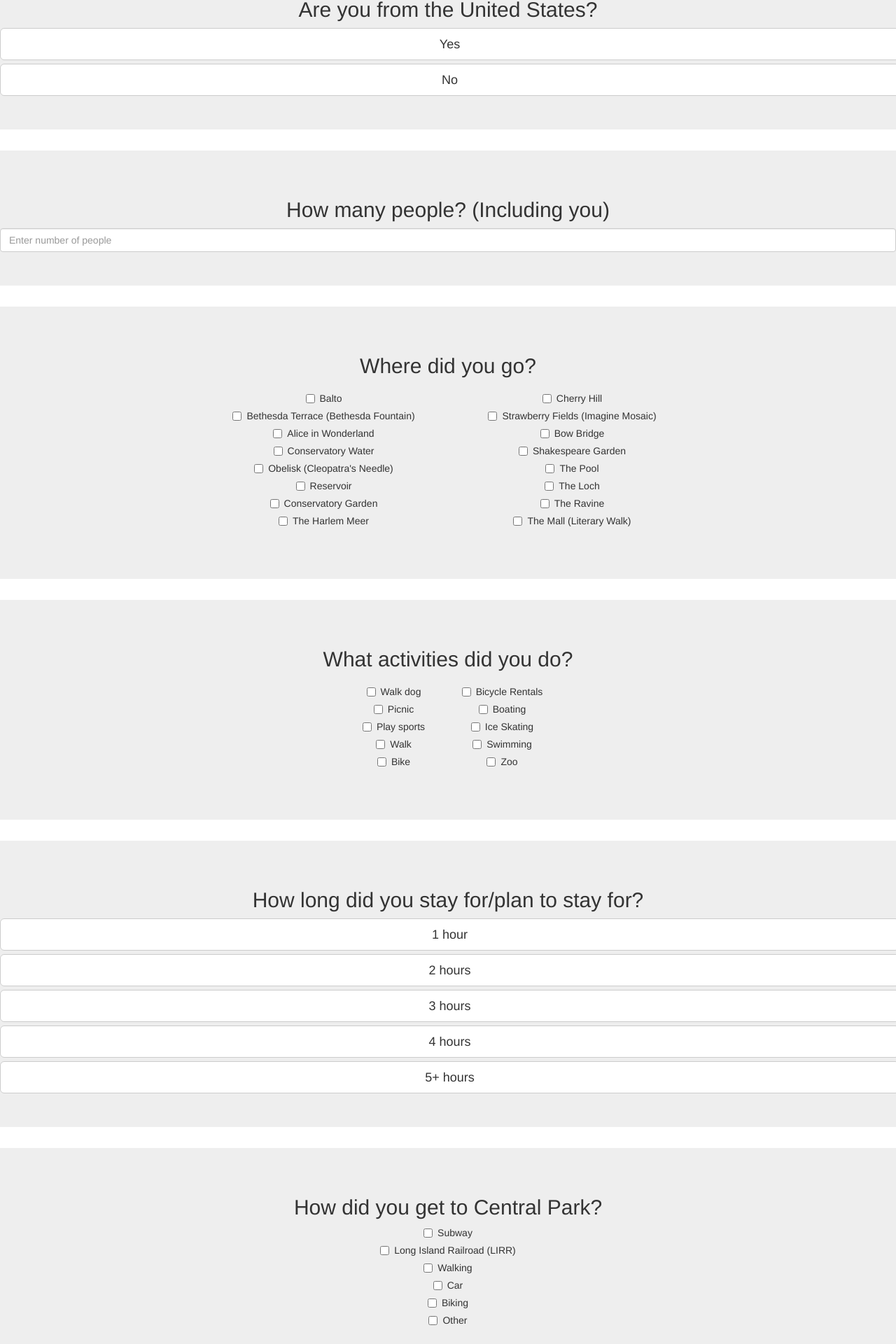
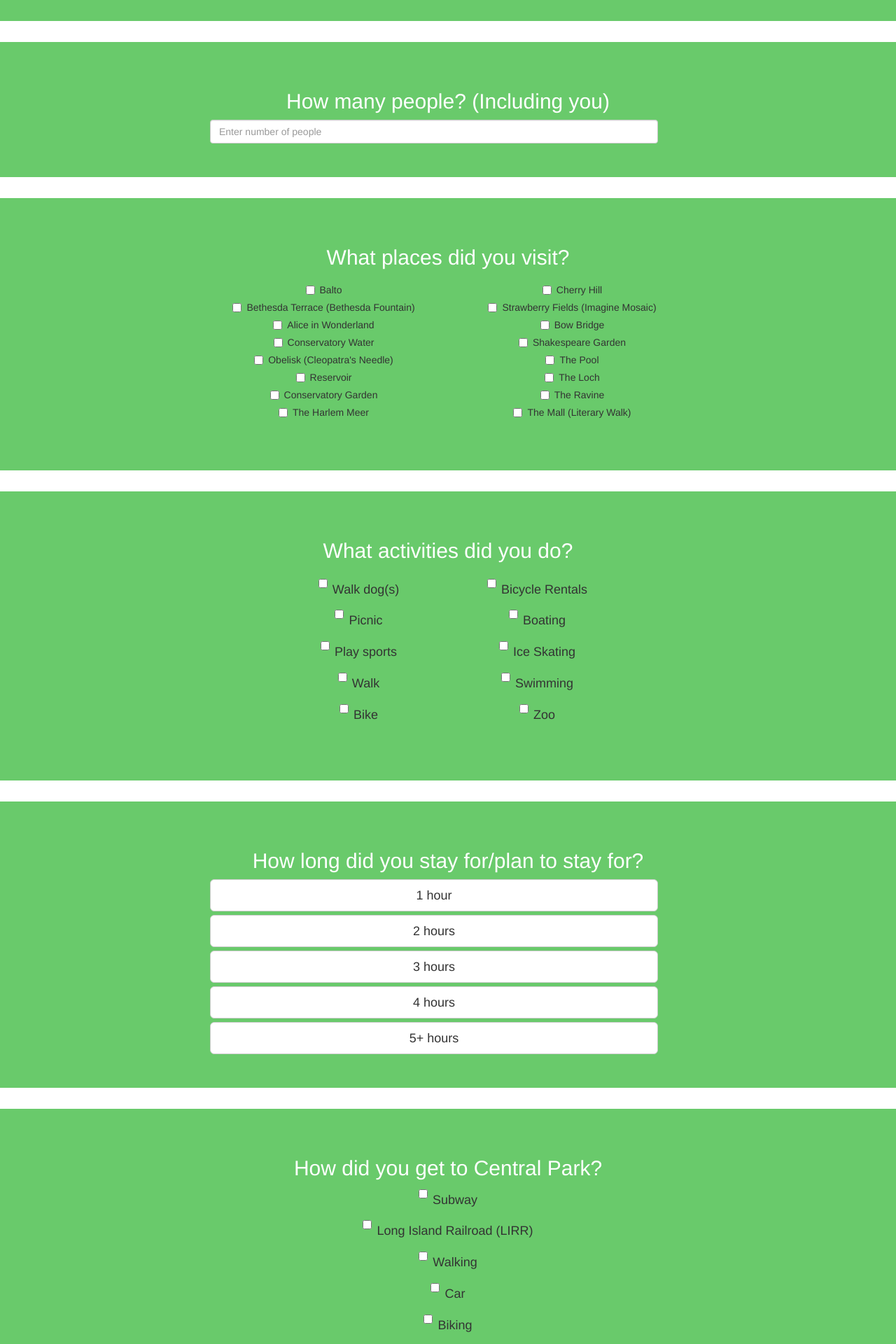
Before and after one commit to jerseycity2018/team-1, a React (Create React App) app in the folder my-app/: page / in a window 1280 px wide. Shown: the part 296-2216 px from the top of the page at 70% size. Built offline with nearby package versions, Linux system fonts and the light colour scheme.

Commit message:
pretty styles

```diff
--- a/my-app/src/components/survey.js
+++ b/my-app/src/components/survey.js
@@ -63,25 +63,24 @@ handleChange(e) {
   render() {
     return (
       <div>
-        <Jumbotron>
             <h1> Survey </h1>
-        </Jumbotron>
         {this.state.renderStates ?(
             <div>
-            <Jumbotron>
-                <h2> Are you from the United States? </h2>
-                <ButtonToolbar>
+            <Jumbotron style={{backgroundColor:"#69ca6b"}}>
+                <h2 style={{color:"white"}}> Are you from the United States? </h2>
+                <div style={{width:"50%", marginLeft:"300px"}}>
                     <Button onClick={()=>this.handleClick(1)} value="yes" bsSize="large" block>Yes</Button>
                     <Button onClick={()=>this.handleClick(2)} value="no" bsSize="large" block>No</Button>
-                </ButtonToolbar>
+                </div>
             </Jumbotron>
             </div>
         ):<div></div>}
 
         {this.state.renderZipcode ?(
         <div>
-            <Jumbotron>
-                <h2> What is your Zip Code? </h2>
+            <Jumbotron style={{backgroundColor:"#69ca6b"}}>
+                <h2 style={{color:"white"}}> What is your Zip Code? </h2>
+                <div style={{width:"50%", marginLeft:"300px"}}>
                 <form>
                     <FormGroup
                     controlId="formBasicText"
@@ -97,35 +96,36 @@ handleChange(e) {
                     </FormGroup>
                 </form>
                 <button onClick={()=>this.handleClick(3)}>Enter</button>
+                </div>
             </Jumbotron>
         </div>
         ):<div></div>}
 
         {this.state.renderCountry ?(
         <div>
-        <Jumbotron>
-          <h2> What country are you from? </h2>
+        <Jumbotron style={{backgroundColor:"#69ca6b"}}>
+          <h2 style={{color:"white"}}> What country are you from? </h2>
           <SplitButton title="Choose a Country" pullRight id="split-button-pull-right" bsSize="large">
-          <MenuItem eventKey="1">Afghanistan</MenuItem>
-          <MenuItem eventKey="2">Australia</MenuItem>
-          <MenuItem eventKey="3">Belgium</MenuItem>
-          <MenuItem eventKey="4">Brazil</MenuItem>
-          <MenuItem eventKey="5">Cambodia</MenuItem>
-          <MenuItem eventKey="6">Chile</MenuItem>
-          <MenuItem eventKey="7">Republic of China</MenuItem>
-          <MenuItem eventKey="8">Denmark</MenuItem>
-          <MenuItem eventKey="9">Dominican Republic</MenuItem>
-          <MenuItem eventKey="10">Egypt</MenuItem>
-          <MenuItem eventKey="11">Ethiopia</MenuItem>
-          <MenuItem eventKey="12">Finland</MenuItem>
-          <MenuItem eventKey="13">France</MenuItem>
-          <MenuItem eventKey="14">Germany</MenuItem>
-          <MenuItem eventKey="15">Guatemala</MenuItem>
-          <MenuItem eventKey="16">Haiti</MenuItem>
-          <MenuItem eventKey="17">Hungary</MenuItem>
-          <MenuItem eventKey="18">India</MenuItem>
-          <MenuItem eventKey="19">Iran</MenuItem>
-          <MenuItem eventKey="20">Japan</MenuItem>
+          <MenuItem eventKey="Afghanistan">Afghanistan</MenuItem>
+          <MenuItem eventKey="Australia">Australia</MenuItem>
+          <MenuItem eventKey="Belgium">Belgium</MenuItem>
+          <MenuItem eventKey="Brazil">Brazil</MenuItem>
+          <MenuItem eventKey="Cambodia">Cambodia</MenuItem>
+          <MenuItem eventKey="Chile">Chile</MenuItem>
+          <MenuItem eventKey="Republic of China">Republic of China</MenuItem>
+          <MenuItem eventKey="Denmark">Denmark</MenuItem>
+          <MenuItem eventKey="Dominican Republic">Dominican Republic</MenuItem>
+          <MenuItem eventKey="Egypt">Egypt</MenuItem>
+          <MenuItem eventKey="Ethiopia">Ethiopia</MenuItem>
+          <MenuItem eventKey="Finland<">Finland</MenuItem>
+          <MenuItem eventKey="France">France</MenuItem>
+          <MenuItem eventKey="Germany">Germany</MenuItem>
+          <MenuItem eventKey="Guatemala">Guatemala</MenuItem>
+          <MenuItem eventKey="Haiti">Haiti</MenuItem>
+          <MenuItem eventKey="Hungary">Hungary</MenuItem>
+          <MenuItem eventKey="India">India</MenuItem>
+          <MenuItem eventKey="Iran">Iran</MenuItem>
+          <MenuItem eventKey="Japan">Japan</MenuItem>
 
           </SplitButton>
         </Jumbotron>
@@ -134,18 +134,19 @@ handleChange(e) {
 
         {this.state.renderGroup ?(
         <div>
-        <Jumbotron>
-          <h2> Are you alone or with a group? </h2>
-            <ButtonToolbar>
+        <Jumbotron style={{backgroundColor:"#69ca6b"}}>
+          <h2 style={{color:"white"}}> Are you alone or with a group? </h2>
+            <div style={{width:"50%", marginLeft:"300px"}}>
               <Button bsSize="large" block>Alone</Button>
               <Button bsSize="large" block>Group</Button>
-            </ButtonToolbar>
+            </div>
         </Jumbotron>
         </div>
         ):<div></div>}
 
-        <Jumbotron>
-          <h2> How many people? (Including you) </h2>
+        <Jumbotron style={{backgroundColor:"#69ca6b"}}>
+          <h2 style={{color:"white"}}> How many people? (Including you) </h2>
+          <div style={{width:"50%", marginLeft:"300px"}}>
           <form>
             <FormControl
               type="text"
@@ -155,10 +156,11 @@ handleChange(e) {
             />
             <FormControl.Feedback />
         </form>
+        </div>
         </Jumbotron>
 
-        <Jumbotron>
-          <h2> Where did you go? </h2>
+        <Jumbotron style={{backgroundColor:"#69ca6b"}}>
+          <h2 style={{color:"white"}}> What places did you visit? </h2>
           <FormGroup style={{marginLeft:"300px", marginRight:"300px"}}>
           <Row className="show-grid">
               <Col md={6} mdPush={6}>
@@ -185,81 +187,85 @@ handleChange(e) {
             </FormGroup>
         </Jumbotron>
 
-        <Jumbotron>
-          <h2> What activities did you do? </h2>
-          <FormGroup style={{marginLeft:"500px", marginRight:"500px"}}>
+        <Jumbotron style={{backgroundColor:"#69ca6b"}}>
+          <h2 style={{color:"white"}}> What activities did you do? </h2>
+          <FormGroup style={{marginLeft:"400px", marginRight:"400px"}}>
           <Row className="show-grid">
               <Col md={6} mdPush={6}>
-              <Checkbox>Bicycle Rentals</Checkbox>
-              <Checkbox>Boating</Checkbox>
-              <Checkbox>Ice Skating</Checkbox>
-              <Checkbox>Swimming</Checkbox>
-              <Checkbox>Zoo</Checkbox>
+              <Checkbox> <h4 style={{display:"inline-block"}}>Bicycle Rentals</h4></Checkbox>
+              <Checkbox> <h4 style={{display:"inline-block"}}>Boating</h4></Checkbox>
+              <Checkbox> <h4 style={{display:"inline-block"}}>Ice Skating</h4></Checkbox>
+              <Checkbox> <h4 style={{display:"inline-block"}}>Swimming</h4></Checkbox>
+              <Checkbox> <h4 style={{display:"inline-block"}}>Zoo</h4></Checkbox>
               </Col>
               <Col md={6} mdPull={6}>
-              <Checkbox>Walk dog</Checkbox>
-              <Checkbox>Picnic</Checkbox>
-              <Checkbox>Play sports</Checkbox>
-              <Checkbox>Walk</Checkbox>
-              <Checkbox>Bike</Checkbox>
+              <Checkbox> <h4 style={{display:"inline-block"}}>Walk dog(s)</h4></Checkbox>
+              <Checkbox> <h4 style={{display:"inline-block"}}>Picnic</h4></Checkbox>
+              <Checkbox> <h4 style={{display:"inline-block"}}>Play sports</h4></Checkbox>
+              <Checkbox> <h4 style={{display:"inline-block"}}>Walk</h4></Checkbox>
+              <Checkbox> <h4 style={{display:"inline-block"}}>Bike</h4></Checkbox>
               </Col>
             </Row>
 
             </FormGroup>
         </Jumbotron>
 
-        <Jumbotron>
-          <h2> How long did you stay for/plan to stay for? </h2>
-          <ButtonToolbar>
+        <Jumbotron style={{backgroundColor:"#69ca6b"}}>
+          <h2 style={{color:"white"}}> How long did you stay for/plan to stay for? </h2>
+          <div style={{width:"50%", marginLeft:"300px"}}>
             <Button bsSize="large" block>1 hour</Button>
             <Button bsSize="large" block>2 hours</Button>
             <Button bsSize="large" block>3 hours</Button>
             <Button bsSize="large" block>4 hours</Button>
             <Button bsSize="large" block>5+ hours</Button>
-          </ButtonToolbar>
+          </div>
         </Jumbotron>
 
-        <Jumbotron>
-          <h2> How did you get to Central Park? </h2>
+        <Jumbotron style={{backgroundColor:"#69ca6b"}}>
+          <h2 style={{color:"white"}}> How did you get to Central Park? </h2>
           <FormGroup style={{marginLeft:"300px", marginRight:"300px"}}>
-              <Checkbox>Subway</Checkbox>
-              <Checkbox>Long Island Railroad (LIRR)</Checkbox>
-              <Checkbox>Walking</Checkbox>
-              <Checkbox>Car</Checkbox>
-              <Checkbox>Biking</Checkbox>
-              <Checkbox>Other</Checkbox>
+              <Checkbox> <h4 style={{display:"inline-block"}}>Subway</h4></Checkbox>
+              <Checkbox> <h4 style={{display:"inline-block"}}>Long Island Railroad (LIRR)</h4></Checkbox>
+              <Checkbox> <h4 style={{display:"inline-block"}}>Walking</h4></Checkbox>
+              <Checkbox> <h4 style={{display:"inline-block"}}>Car</h4></Checkbox>
+              <Checkbox> <h4 style={{display:"inline-block"}}>Biking</h4></Checkbox>
+              <Checkbox> <h4 style={{display:"inline-block"}}>Other</h4></Checkbox>
             </FormGroup>
         </Jumbotron>
 
-        <Jumbotron>
-          <h2> Age </h2>
-          <ButtonToolbar>
+        <Jumbotron style={{backgroundColor:"#69ca6b"}}>
+          <h2 style={{color:"white"}}> Age </h2>
+          <div style={{width:"50%", marginLeft:"300px"}}>
             <Button bsSize="large" block>0-15</Button>
             <Button bsSize="large" block>15-24</Button>
             <Button bsSize="large" block>25-34</Button>
             <Button bsSize="large" block>35-44</Button>
             <Button bsSize="large" block>45-55</Button>
             <Button bsSize="large" block>55+</Button>
-          </ButtonToolbar>
+          </div>
         </Jumbotron>
 
-        <Jumbotron>
-          <h2> Gender </h2>
-          <ButtonToolbar>
+        <Jumbotron style={{backgroundColor:"#69ca6b"}}>
+          <h2 style={{color:"white"}}> Gender </h2>
+          <div style={{width:"50%", marginLeft:"300px"}}>
             <Button bsSize="large" block>Male</Button>
             <Button bsSize="large" block>Female</Button>
             <Button bsSize="large" block>Other</Button>
-          </ButtonToolbar>
+            <Button bsSize="large" block>Prefer to not disclose</Button>
+          </div>
         </Jumbotron>
 
-        <Jumbotron>
-          <h2> Ethnicity </h2>
+        <Jumbotron style={{backgroundColor:"#69ca6b"}}>
+          <h2 style={{color:"white"}}> Ethnicity </h2>
+          <div style={{width:"50%", marginLeft:"300px"}}>
           <Button bsSize="large" block>White</Button>
           <Button bsSize="large" block>Hispanic or Latino</Button>
           <Button bsSize="large" block>Black or African American</Button>
           <Button bsSize="large" block>Native American or American Indian</Button>
           <Button bsSize="large" block>Asian/Pacific Islander</Button>
           <Button bsSize="large" block>Other</Button>
+          <Button bsSize="large" block>Prefer to not disclose</Button>
+          </div>
         </Jumbotron>
       </div>
     )
--- /dev/null
+++ b/my-app/src/styles/survey.css
@@ -0,0 +1,3 @@
+.Jumbotron{
+  background-color:red;
+}
```
